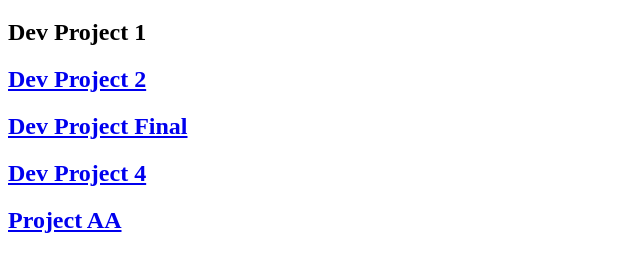
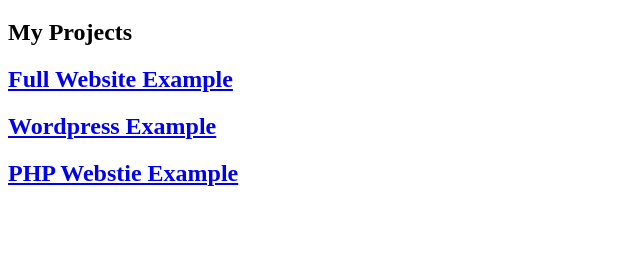
Before and after one commit to thepixelsfit/thepixelsfit.github.io, a plain HTML site: page index.html in a window 1280 px wide. Shown: the part 61-332 px from the top of the page, without its empty margins (0-640 px from the left). Drawn offline with Linux system fonts and the light colour scheme.

Commit message:
updated links
...

```diff
--- a/index.html
+++ b/index.html
@@ -7,10 +7,9 @@
 
 <body>
 <h1>Rachel Lawson</h1>
-<h2>Dev Project 1</h2>
-	<h2><a href="DevProject2/dev2-index.html">Dev Project 2</a></h2>
-	<h2><a href="dev-final-index.html">Dev Project Final</a></h2>
-	<h2><a href="https://lawsonkennesawmountaindrones.wordpress.com/">Dev Project 4</a></h2>
-	<h2><a href="project-aa-index.php">Project AA</a></h2>
+<h2>My Projects</h2>
+	<h2><a href="dev-final-index.html">Full Website Example</a></h2>
+	<h2><a href="https://lawsonkennesawmountaindrones.wordpress.com/">Wordpress Example</a></h2>
+	<h2><a href="project-aa-index.php">PHP Webstie Example</a></h2>
 </body>
 </html>
```
